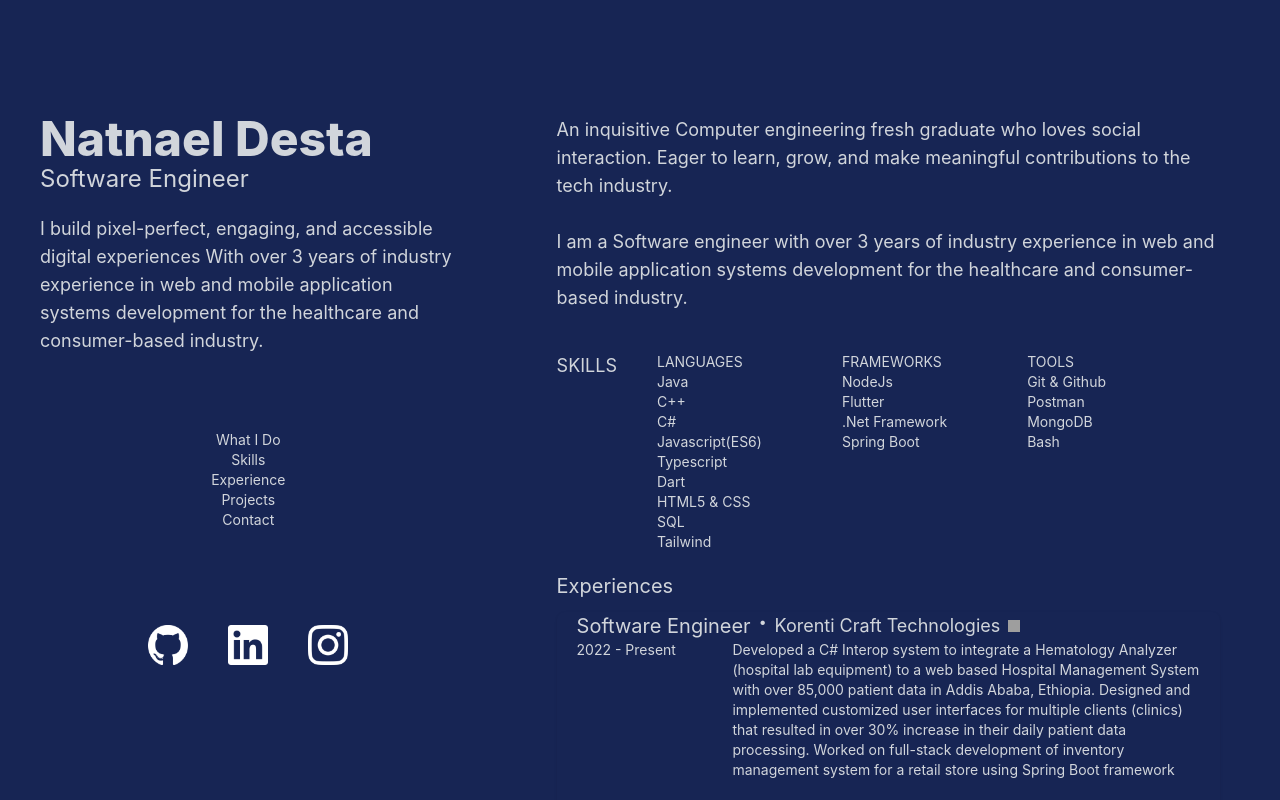
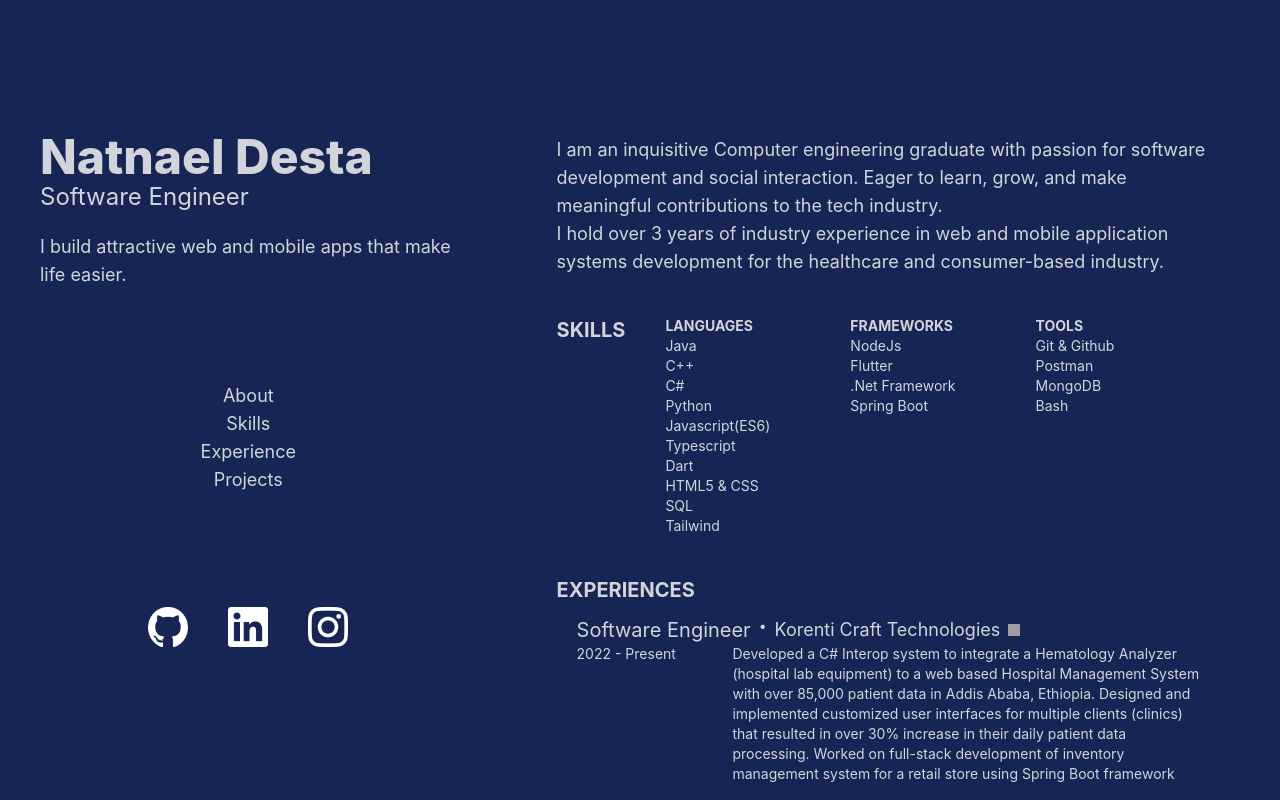
Before and after one commit to natitedros/Portfolio, a React (Create React App) app in the folder myportfolio/: page / in a window 1280 px wide. Built offline with nearby package versions, Linux system fonts and the light colour scheme; grey boxes are pictures that could not be loaded.

Commit message:
added scroll feature and edited responsiveness

```diff
--- a/myportfolio/src/App.tsx
+++ b/myportfolio/src/App.tsx
@@ -4,7 +4,7 @@ import NavBar from "./nav";
 
 function App() {
   return (
-    <div className="App flex text-sm bg-blue-950 text-gray-300 justify-evenly">
+    <div className="App flex text-sm bg-blue-950 text-gray-300 justify-evenly xs:flex-col-reverse">
       <NavBar />
       <Content />
     </div>
--- a/myportfolio/src/about.tsx
+++ b/myportfolio/src/about.tsx
@@ -2,15 +2,14 @@ interface AboutProps {}
 
 const About: React.FunctionComponent<AboutProps> = () => {
   return (
-    <div className="my-5 text-lg">
+    <div id="about" className="text-lg pt-10">
       <article>
-        An inquisitive Computer engineering fresh graduate who loves social
-        interaction. Eager to learn, grow, and make meaningful contributions to
-        the tech industry.
-        <br />
-        <br />I am a Software engineer with over 3 years of industry experience
-        in web and mobile application systems development for the healthcare and
-        consumer-based industry.
+        I am an inquisitive Computer engineering graduate with passion for
+        software development and social interaction. Eager to learn, grow, and
+        make meaningful contributions to the tech industry.
+        <br />I hold over 3 years of industry experience in web and mobile
+        application systems development for the healthcare and consumer-based
+        industry.
       </article>
     </div>
   );
--- a/myportfolio/src/experince.tsx
+++ b/myportfolio/src/experince.tsx
@@ -5,7 +5,7 @@ interface ExperinceProps {}
 const Experince: React.FunctionComponent<ExperinceProps> = () => {
   const experinces: ProjectCardProps[] = [
     {
-      projectLink: "link",
+      projectLink: "https://korenticraft.com/",
       title: "Software Engineer",
       company: "Korenti Craft Technologies",
       description: `Developed a C# Interop system to integrate a Hematology Analyzer (hospital lab equipment) to
@@ -17,7 +17,7 @@ const Experince: React.FunctionComponent<ExperinceProps> = () => {
       duration: ["2022"],
     },
     {
-      projectLink: "link",
+      projectLink: "https://a2sv.org/",
       title: "Software Engineer",
       company: "A2SV Foundation",
       description: `Non-profit company funded by Google that connects students with top silicon valley companies.
@@ -29,7 +29,7 @@ const Experince: React.FunctionComponent<ExperinceProps> = () => {
       duration: ["2023", "2024"],
     },
     {
-      projectLink: "link",
+      projectLink: "https://leetcode.com/natitedros",
       title: "Student Mentor",
       company: "A2SV Foundation",
       description: `Gave lectures and conducted one-on-one sessions
@@ -38,7 +38,7 @@ const Experince: React.FunctionComponent<ExperinceProps> = () => {
       duration: ["2022", "2023"],
     },
     {
-      projectLink: "link",
+      projectLink: "https://www.linkedin.com/company/nerdet/",
       title: "Embedded Systems Engineering Intern",
       company: "NERD Center",
       description: `Was a team lead for a microcontroller project
@@ -49,8 +49,8 @@ const Experince: React.FunctionComponent<ExperinceProps> = () => {
     },
   ];
   return (
-    <div className="flex flex-col justify-start">
-      <h3 className="text-xl">Experiences</h3>
+    <div className="flex flex-col justify-start pt-10" id="experience">
+      <h3 className="text-xl font-bold">EXPERIENCES</h3>
       {experinces.map((experience) => (
         <ProjectCard
           title={experience.title}
--- a/myportfolio/src/nav.tsx
+++ b/myportfolio/src/nav.tsx
@@ -1,6 +1,11 @@
 interface NavBarProps {}
 
 const NavBar: React.FunctionComponent<NavBarProps> = () => {
+  const scrollContent = (id: string) => {
+    const element = document.getElementById(id)!;
+    element.scrollIntoView({ behavior: "smooth", block: "start" });
+  };
+
   return (
     <div className="w-2/5 p-15 sm:p-10 flex flex-col justify-evenly h-screen">
       <div id="intro" className="text-left">
@@ -8,36 +13,53 @@ const NavBar: React.FunctionComponent<NavBarProps> = () => {
         <h3 className="text-2xl">Software Engineer</h3>
         <br />
         <p className="text-lg">
-          I build pixel-perfect, engaging, and accessible digital experiences
-          With over 3 years of industry experience in web and mobile application
-          systems development for the healthcare and consumer-based industry.
+          I build attractive web and mobile apps that make life easier.
         </p>
       </div>
       <div id="nav">
-        <ul className="">
-          <li className="hover:text-yellow-200">What I Do</li>
-          <li>Skills</li>
-          <li>Experience</li>
-          <li>Projects</li>
-          <li>Contact</li>
+        <ul className="text-lg text-center mx-10">
+          <li
+            className="hover:text-yellow-400 hover:font-extrabold"
+            onClick={() => scrollContent("about")}
+          >
+            About
+          </li>
+          <li
+            className="hover:text-yellow-400 hover:font-extrabold"
+            onClick={() => scrollContent("skills")}
+          >
+            Skills
+          </li>
+          <li
+            className="hover:text-yellow-400 hover:font-extrabold"
+            onClick={() => scrollContent("experience")}
+          >
+            Experience
+          </li>
+          <li
+            className="hover:text-yellow-400 hover:font-extrabold"
+            onClick={() => scrollContent("projects")}
+          >
+            Projects
+          </li>
         </ul>
       </div>
       <div id="links" className="flex justify-center ">
-        <a href="https://github.com/natitedros">
+        <a href="https://github.com/natitedros" target="_blank">
           <img
             className="size-10 m-5"
             src="/assets/github.512x499.png"
             alt="Github icon"
           />
         </a>
-        <a href="https://linked.in/natitedros">
+        <a href="https://linked.in/natitedros" target="_blank">
           <img
             className="size-10 m-5"
             src="/assets/linkedin.512x512.png"
             alt="Linkedin icon"
           />
         </a>
-        <a href="https://www.instagram.com/nati_tedros/">
+        <a href="https://www.instagram.com/nati_tedros/" target="_blank">
           <img
             className="size-10 m-5"
             src="/assets/instagram.512x512.png"
--- a/myportfolio/src/projectCard.tsx
+++ b/myportfolio/src/projectCard.tsx
@@ -1,7 +1,7 @@
 export interface ProjectCardProps {
   title: String;
   company: String;
-  projectLink: String;
+  projectLink: string;
   techStack: String[];
   duration: String[];
   description: String;
@@ -16,12 +16,14 @@ const ProjectCard: React.FunctionComponent<ProjectCardProps> = ({
   description,
 }) => {
   return (
-    <a href="link" className="group">
+    <a href={projectLink} target="_blank" className="group">
       <div className="rounded-lg transition-colors my-3 px-5 shadow flex flex-col hover:text-white hover:bg-opacity-5 hover:bg-white">
         <div className="flex flex-row justify-start">
-          <h1 className="text-xl align-center">{title}</h1>
+          <h1 className="text-xl align-center group-hover:text-yellow-600">
+            {title}
+          </h1>
           <p className="mx-2">•</p>
-          <h3 className="text-lg group-hover:mr-3 group-hover:text-blue-200">
+          <h3 className="text-lg group-hover:mr-3 group-hover:text-yellow-600">
             {company}
           </h3>
           <img
--- a/myportfolio/src/projects.tsx
+++ b/myportfolio/src/projects.tsx
@@ -7,7 +7,8 @@ const Projects: React.FunctionComponent<ProjectsProps> = () => {
     {
       title: "Car Accident Management System",
       company: "BSc final project",
-      projectLink: "link",
+      projectLink:
+        "https://drive.google.com/file/d/1w-Nh51HnTc-zfUFYV0To3ou6D8O7LDki/view?usp=sharing",
       techStack: ["Dart", "Flutter", "NodeJs", "C"],
       duration: ["2022", "2023"],
       description: `Final year thesis project initiated to deliver quick response
@@ -20,7 +21,7 @@ const Projects: React.FunctionComponent<ProjectsProps> = () => {
     {
       title: "Typing Test",
       company: "Personal",
-      projectLink: "link",
+      projectLink: "https://github.com/natitedros/Typing-Test",
       techStack: ["React", "Tailwind", "Typescript", "NodeJs"],
       duration: ["2023", "2024"],
       description: `A web based application that measures typing speed by
@@ -29,7 +30,7 @@ const Projects: React.FunctionComponent<ProjectsProps> = () => {
     {
       title: "Mekdim School Portal",
       company: "School",
-      projectLink: "link",
+      projectLink: "https://github.com/NathanZK/Mekdim",
       techStack: ["MySQL", "EJS", "NodeJs"],
       duration: ["2022", "2022"],
       description: `A web based application that allows students to register
@@ -38,8 +39,8 @@ const Projects: React.FunctionComponent<ProjectsProps> = () => {
     },
   ];
   return (
-    <div className="my-5">
-      <h3 className="text-xl">Projects</h3>
+    <div className="pt-10" id="projects">
+      <h3 className="text-xl font-bold">PROJECTS</h3>
       {projects.map((project) => (
         <ProjectCard
           title={project.title}
--- a/myportfolio/src/skills.tsx
+++ b/myportfolio/src/skills.tsx
@@ -5,6 +5,7 @@ const Skills: React.FunctionComponent<SkillsProps> = () => {
     "Java",
     "C++",
     "C#",
+    "Python",
     "Javascript(ES6)",
     "Typescript",
     "Dart",
@@ -20,23 +21,23 @@ const Skills: React.FunctionComponent<SkillsProps> = () => {
   ];
   const tools: String[] = ["Git & Github", "Postman", "MongoDB", "Bash"];
   return (
-    <div className="flex flex-row justify-start my-5">
-      <h1 className="text-lg">SKILLS</h1>
+    <div id="skills" className="flex flex-row justify-start pt-10">
+      <h3 className="text-xl font-bold">SKILLS</h3>
       <div className="flex flex-row">
         <ul className="text-left px-10">
-          LANGUAGES
+          <p className="font-bold">LANGUAGES</p>
           {languages.map((language) => (
             <li>{language}</li>
           ))}
         </ul>
         <ul className="text-left px-10">
-          FRAMEWORKS
+          <p className="font-bold">FRAMEWORKS</p>
           {frameworks.map((framework) => (
             <li>{framework}</li>
           ))}
         </ul>
         <ul className="text-left px-10">
-          TOOLS
+          <p className="font-bold">TOOLS</p>
           {tools.map((tool) => (
             <li>{tool}</li>
           ))}
```
